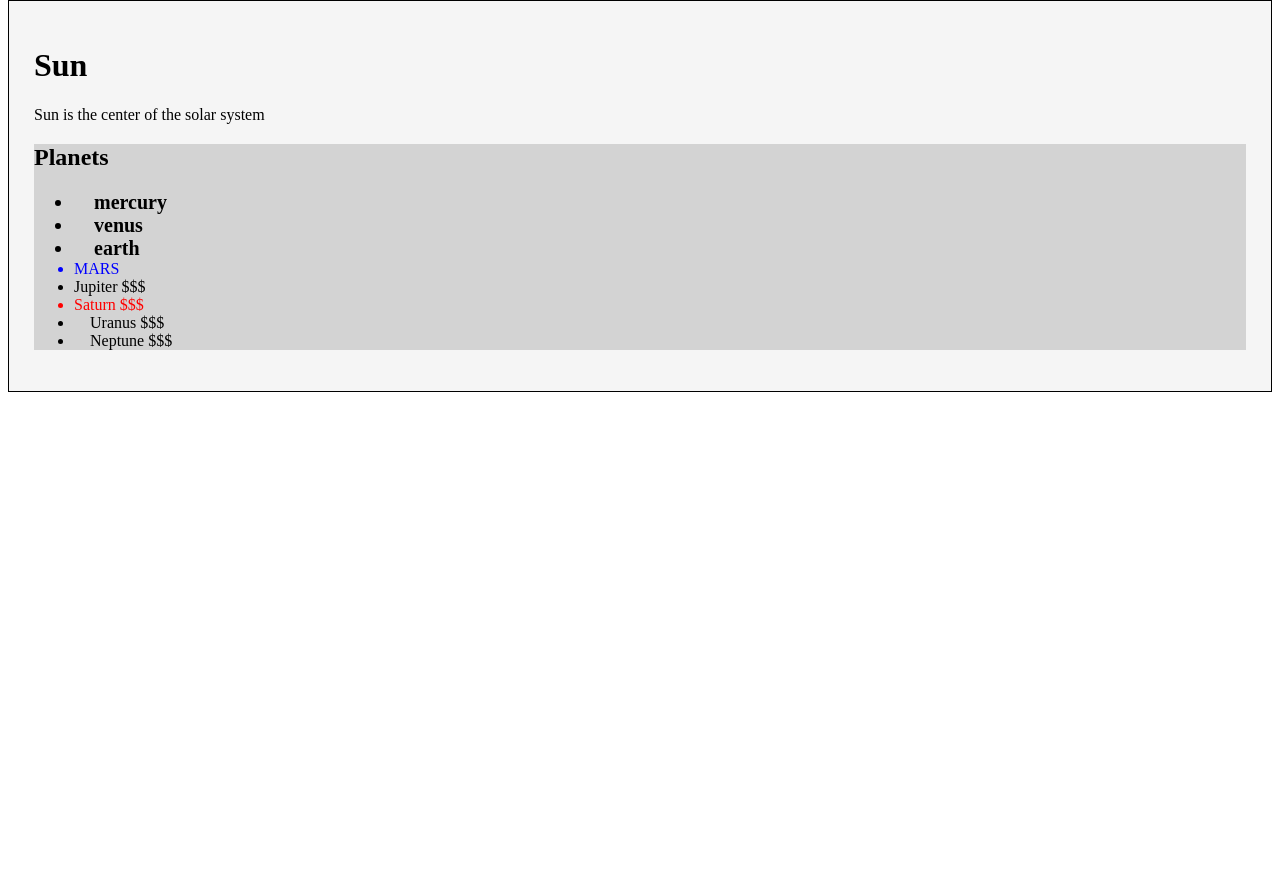
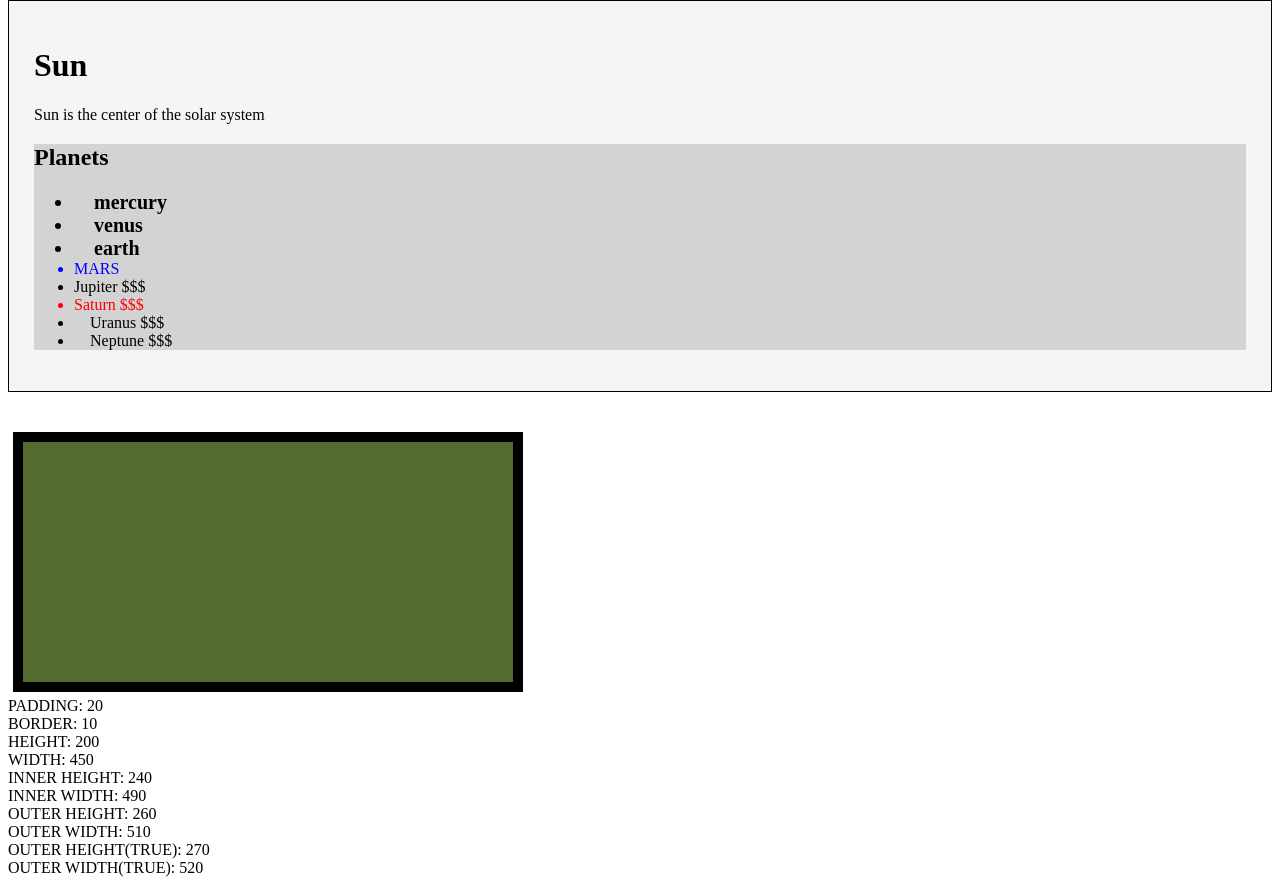
Before and after one commit to DonCastillo/duckett-js-exercises, a plain HTML site: page jQuery/index.html in a window 1280 px wide. Shown: the part 869-1754 px from the top of the page. Before the commit the page ends 1301 px from the top, so only its background shows below. Drawn offline with nearby package versions, Linux system fonts and the light colour scheme.

Commit message:
added jquery dimension methods

```diff
--- a/jQuery/index.html
+++ b/jQuery/index.html
@@ -41,6 +41,14 @@
             #ten{
                 background-color:khaki;
             }
+            #square{
+                background-color:darkolivegreen;
+                width:450px;
+                height:200px;
+                padding: 20px;
+                border:10px solid black;
+                margin: 5px;
+            }
         </style>
     </head>
     <body>
@@ -75,6 +83,9 @@
                     </ul>
                 </div>
             </div>
+            <div id="square"></div>
+            <div id="square-info"></div>
+
         </div>
         <script src="https://code.jquery.com/jquery-3.5.1.min.js" integrity="sha256-9/aliU8dGd2tb6OSsuzixeV4y/faTqgFtohetphbbj0=" crossorigin="anonymous"></script>
         <script src="script.js" async defer></script>
--- a/jQuery/script.js
+++ b/jQuery/script.js
@@ -159,6 +159,32 @@ $(function(){
         $(this).append(' $$$');
     });
 
+    /**
+     *      .height()       - height
+     *      .width()        - width
+     *      .innerHeight()  - height + padding
+     *      .innerWidth()   - width + padding
+     *      .outerHeight()  - height + padding + border
+     *      .outerWidth()   - width + padding + border
+     *      .outerHeight(true)  - height + padding + border + margin
+     *      .outerWidth(true)   - width + padding + border + margin
+     */
+    let square = $('#square');
+    let squareInfo = $('#square-info');
+    let squareContent = '';
+    squareContent += `<div>PADDING: ${ 20 }</div>`;
+    squareContent += `<div>BORDER: ${ 10 }</div>`;
+    squareContent += `<div>HEIGHT: ${ square.height() }</div>`;
+    squareContent += `<div>WIDTH: ${ square.width() }</div>`;
+    squareContent += `<div>INNER HEIGHT: ${ square.innerHeight() }</div>`;
+    squareContent += `<div>INNER WIDTH: ${ square.innerWidth() }</div>`;
+    squareContent += `<div>OUTER HEIGHT: ${ square.outerHeight() }</div>`;
+    squareContent += `<div>OUTER WIDTH: ${ square.outerWidth() }</div>`;
+    squareContent += `<div>OUTER HEIGHT(TRUE): ${ square.outerHeight(true) }</div>`;
+    squareContent += `<div>OUTER WIDTH(TRUE): ${ square.outerWidth(true) }</div>`;
+
+    squareInfo.html( squareContent );
+
 
 
 });
```
